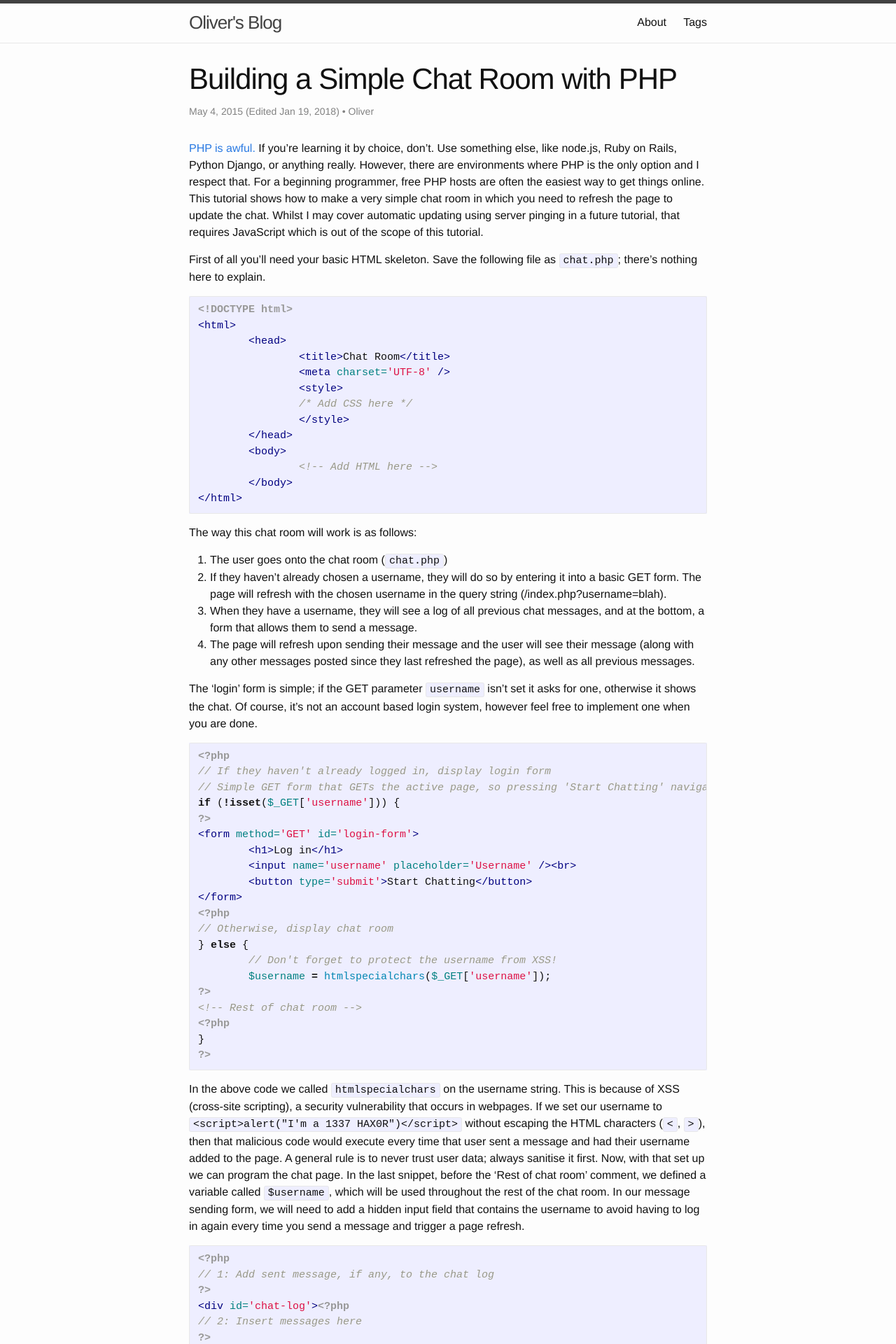
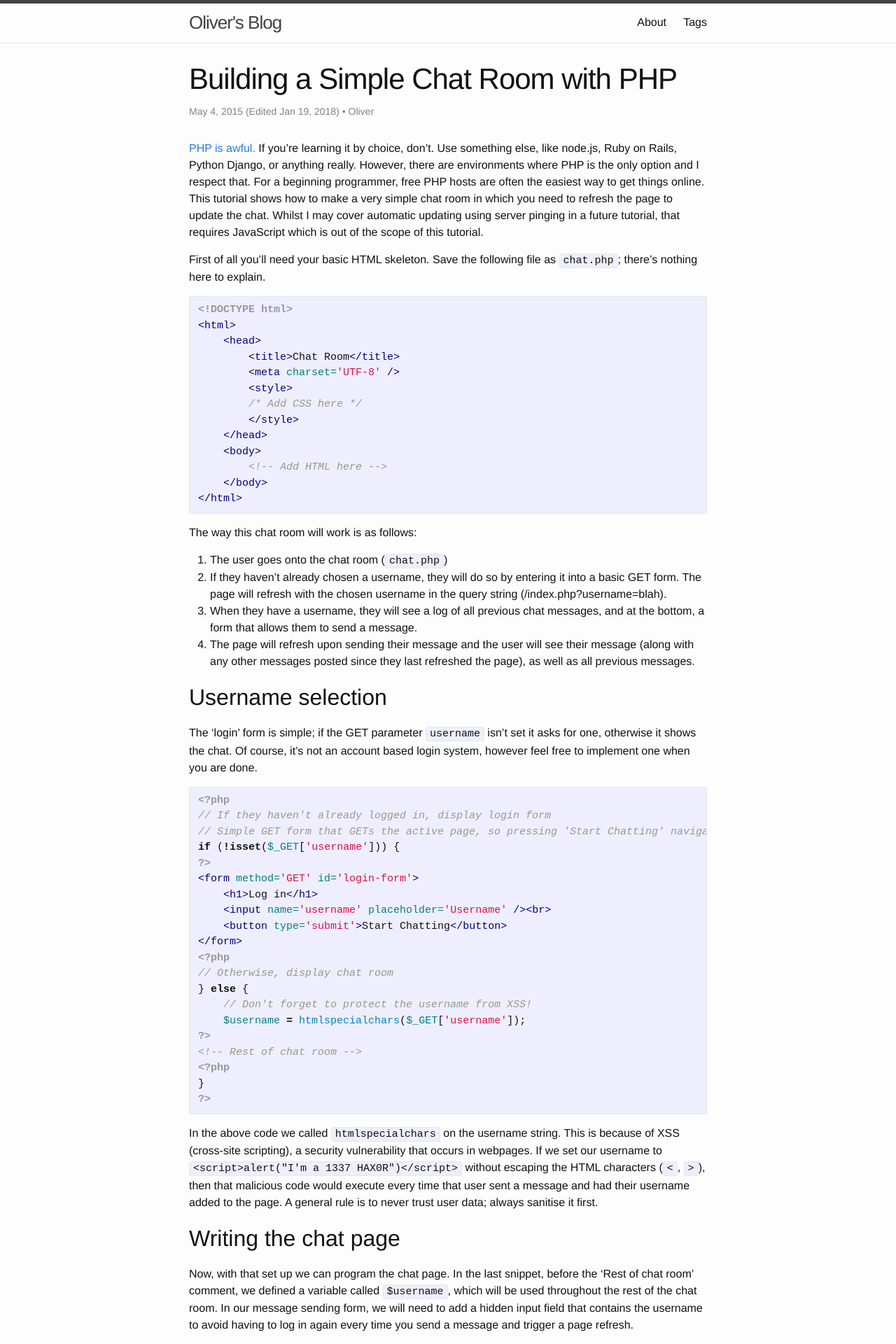
Before and after one commit to OliverBalfour/oliverbalfour.github.io, a Jekyll site: the page built from _posts/2015-5-4-building-a-simple-chat-room-with-php.md, in a window 1280 px wide. Shown: the top 1920 px of the page at 70% size. Built offline with Jekyll 4.4.1, drawn with Linux system fonts in a browser that asks for light colours; some of the changed text lies outside the part shown.

Commit message:
Some editing, and changed syntax highlighting tab size to 4

````diff
--- a/_posts/2015-5-4-building-a-simple-chat-room-with-php.md
+++ b/_posts/2015-5-4-building-a-simple-chat-room-with-php.md
@@ -33,6 +33,8 @@ The way this chat room will work is as follows:
 3. When they have a username, they will see a log of all previous chat messages, and at the bottom, a form that allows them to send a message.
 4. The page will refresh upon sending their message and the user will see their message (along with any other messages posted since they last refreshed the page), as well as all previous messages.
 
+## Username selection
+
 The 'login' form is simple; if the GET parameter `username` isn't set it asks for one, otherwise it shows the chat. Of course, it's not an account based login system, however feel free to implement one when you are done.
 
 ```php
@@ -58,7 +60,11 @@ if (!isset($_GET['username'])) {
 ?>
 ```
 
-In the above code we called `htmlspecialchars` on the username string. This is because of XSS (cross-site scripting), a security vulnerability that occurs in webpages. If we set our username to `<script>alert("I'm a 1337 HAX0R")</script>` without escaping the HTML characters (`<`, `>`), then that malicious code would execute every time that user sent a message and had their username added to the page. A general rule is to never trust user data; always sanitise it first. Now, with that set up we can program the chat page. In the last snippet, before the 'Rest of chat room' comment, we defined a variable called `$username`, which will be used throughout the rest of the chat room. In our message sending form, we will need to add a hidden input field that contains the username to avoid having to log in again every time you send a message and trigger a page refresh.
+In the above code we called `htmlspecialchars` on the username string. This is because of XSS (cross-site scripting), a security vulnerability that occurs in webpages. If we set our username to `<script>alert("I'm a 1337 HAX0R")</script>` without escaping the HTML characters (`<`, `>`), then that malicious code would execute every time that user sent a message and had their username added to the page. A general rule is to never trust user data; always sanitise it first.
+
+## Writing the chat page
+
+Now, with that set up we can program the chat page. In the last snippet, before the 'Rest of chat room' comment, we defined a variable called `$username`, which will be used throughout the rest of the chat room. In our message sending form, we will need to add a hidden input field that contains the username to avoid having to log in again every time you send a message and trigger a page refresh.
 
 ```php
 <?php
@@ -162,6 +168,8 @@ Here's the code so far:
 </html>
 ```
 
+## Improving the chat room
+
 Now we're done with the core functionality of the chat room. You should be able to test it out with multiple people over a network, however the experience isn't great. Here are some ideas for improvement:
 
  - Automatically load messages from the server as they are posted. There are two ways of doing this: server pinging and WebSockets. WebSockets are, to my knowledge, not easy to work with in PHP, but server pinging is as easy as using a JavaScript `setInterval` timer to periodically request a page, `ping.php`, which returns any newly posted messages.
--- a/_sass/custom.scss
+++ b/_sass/custom.scss
@@ -7,3 +7,10 @@
 .comments.no-comments {
 	color: grey;
 }
+
+pre.highlight > code {
+	tab-size: 4;
+	-moz-tab-size: 4;
+	-o-tab-size: 4;
+	-webkit-tab-size: 4;
+}
````
Also changed, not shown: _posts/2016-3-15-programmatically-making-gradients.md (+20 -16 lines).
